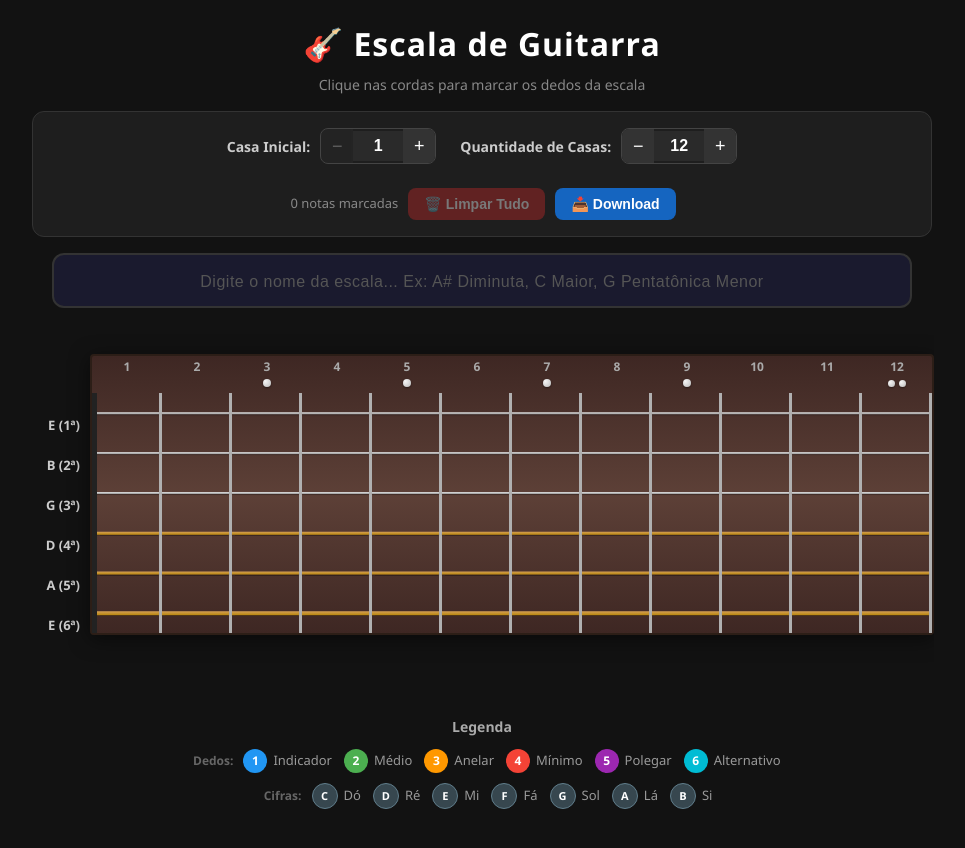
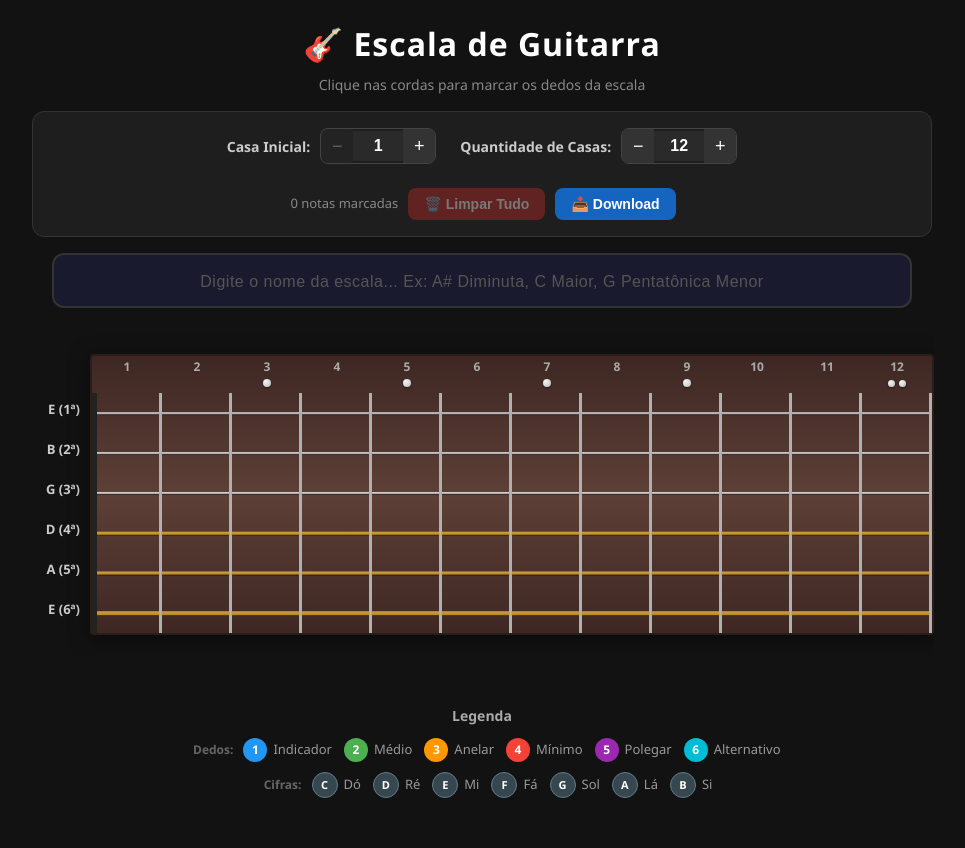
Before and after one commit to masilvasql/guitar-scale-app, a React (Vite) app in the folder guitar-scale-app/: page / in a window 1280 px wide. Shown: the whole page, without its empty margins (158-1123 px from the left). Built offline with nearby package versions, Linux system fonts and the light colour scheme.

Commit message:
add readme e ajuste de css

```diff
--- a/guitar-scale-app/src/components/GuitarFretboard.css
+++ b/guitar-scale-app/src/components/GuitarFretboard.css
@@ -7,6 +7,8 @@
 }
 
 .string-labels {
+  position: relative;
+  margin-top: -16px;
   display: flex;
   flex-direction: column;
   padding-top: 52px; /* align with strings, accounting for fret numbers + inlay row */
```
Also changed, not shown: 1 other file (tests, documents, lock files or other folders).
